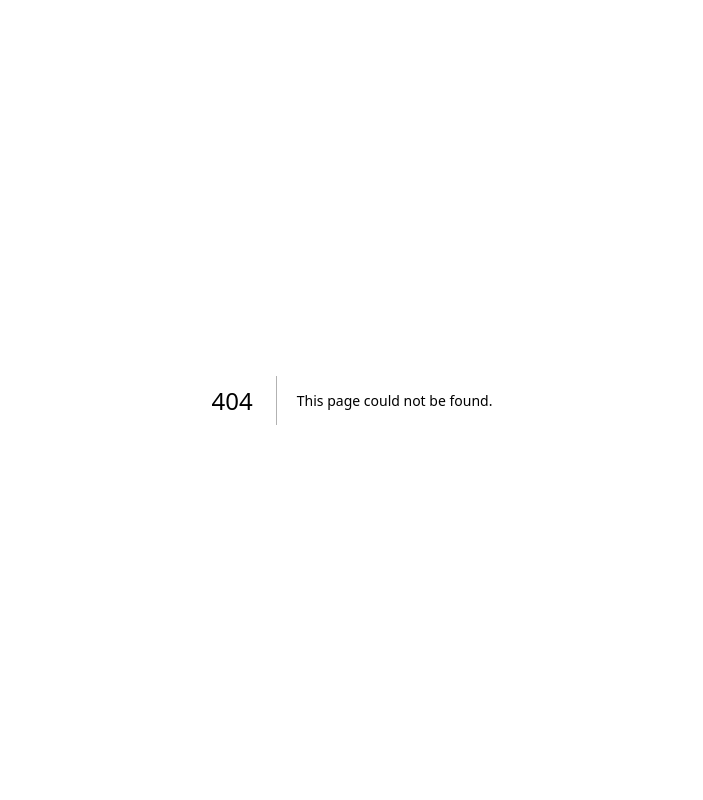
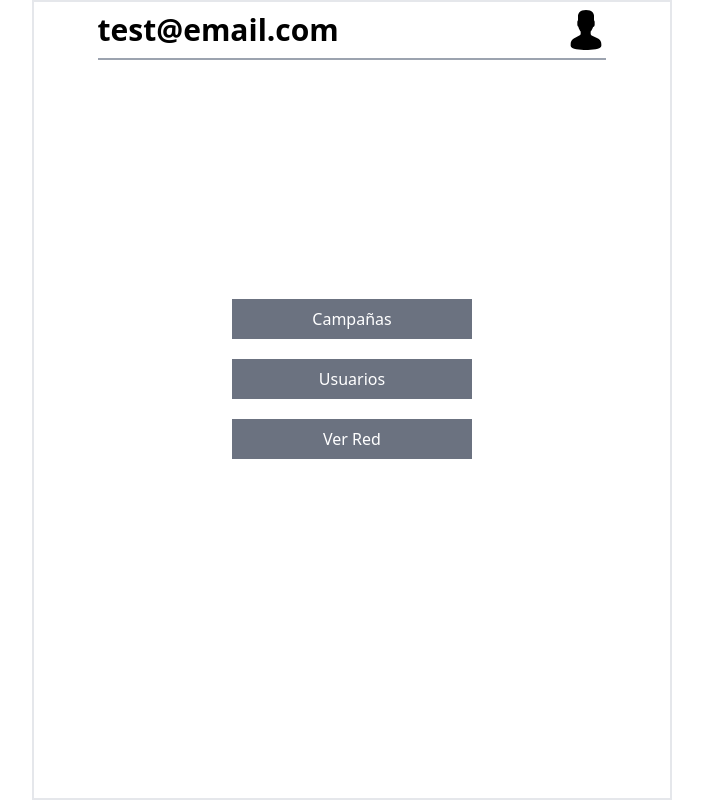
Before and after one commit to sebas317/referralsApp, a Next.js app: page /app/dashboard in a window 1280 px wide. Before the commit this address had no page. Shown: the whole page, without its empty margins (288-991 px from the left). Built offline with nearby package versions, Linux system fonts and the light colour scheme.

Commit message:
dashboard created

```diff
--- /dev/null
+++ b/components/atoms/Button.js
@@ -0,0 +1,11 @@
+import React from 'react'
+
+function Button({children}) {
+  return (
+    <div className='bg-gray-500 px-5 py-2 w-60 text-white text-center'>
+      {children}
+    </div>
+  )
+}
+
+export default Button
--- /dev/null
+++ b/components/molecules/UserInfo.js
@@ -0,0 +1,13 @@
+import React from 'react'
+import Image from 'next/image'
+
+function UserInfo({email}) {
+  return (
+    <div className='w-4/5 flex flex-row justify-between items-center mx-auto py-2 border-b-gray-400 border-b-2'>
+      <h1 className='text-black text-3xl font-semibold'>{email}</h1>
+      <Image src='/user-icon.svg' width='40' height='40'/>
+    </div>
+  )
+}
+
+export default UserInfo
--- /dev/null
+++ b/pages/app/campaigns.js
@@ -0,0 +1,9 @@
+import React from 'react'
+
+function campaigns() {
+  return (
+    <div>campaigns</div>
+  )
+}
+
+export default campaigns
--- /dev/null
+++ b/pages/app/dashboard.js
@@ -0,0 +1,27 @@
+import Link from "next/link";
+import React from "react";
+import Button from "../../components/atoms/Button";
+import UserInfo from "../../components/molecules/UserInfo";
+
+function dashboard() {
+  const email = "test@email.com";
+
+  return (
+    <div className="h-screen border-2 w-full mx-auto xl:w-2/4">
+      <UserInfo email={email} />
+      <div className="w-full flex flex-col gap-5 justify-center items-center pt-10 h-3/4">
+        <Link href='/app/campaigns/'>
+          <Button>Campañas</Button>
+        </Link>
+        <Link href='/app/users/'>
+          <Button>Usuarios</Button>
+        </Link>
+        <Link href='/app/red/'>
+          <Button>Ver Red</Button>
+        </Link>
+      </div>
+    </div>
+  );
+}
+
+export default dashboard;
--- /dev/null
+++ b/pages/app/red.js
@@ -0,0 +1,9 @@
+import React from 'react'
+
+function red() {
+  return (
+    <div>red</div>
+  )
+}
+
+export default red
--- /dev/null
+++ b/pages/app/users.js
@@ -0,0 +1,9 @@
+import React from 'react'
+
+function users() {
+  return (
+    <div>users</div>
+  )
+}
+
+export default users
```
Also changed, not shown: public/user-icon.svg (added).
